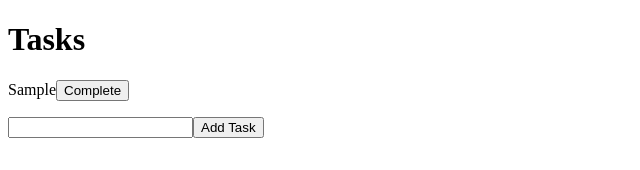
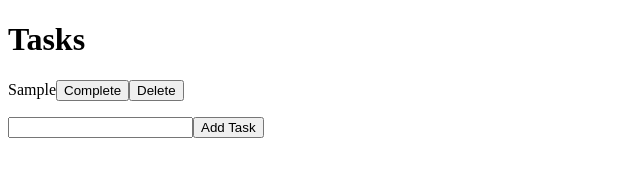
Before and after one commit to denitsadobreva/mini-tasks, a React (Vite) app: page / in a window 1280 px wide. Both pictures are taken after typing "Sample" into the empty fields and a click on the button "Add Task". Shown: the top 170 px of the page, without its empty margins (0-640 px from the left). Built offline with nearby package versions, Linux system fonts and the light colour scheme; no server answers.

Commit message:
handle delete

```diff
--- a/src/components/TaskItem.jsx
+++ b/src/components/TaskItem.jsx
@@ -1,9 +1,10 @@
-export default function TaskItem({ task, onToggleComplete }) {
+export default function TaskItem({ task, onToggleComplete, onDelete }) {
 
   return (
     <li>
       <span style={{ textDecoration: task.completed ? 'line-through' : 'none' }}>{task.title}</span>
       <button onClick={() => onToggleComplete(task.id)}>{task.completed ? 'Undo' : 'Complete'}</button>
+      <button onClick={() => onDelete(task.id)}>Delete</button>
     </li>
   )
 }
--- a/src/components/TaskList.jsx
+++ b/src/components/TaskList.jsx
@@ -1,11 +1,11 @@
 import TaskItem from './TaskItem';
 import styles from "./TaskList.module.css";
 
-export default function TaskList({ tasks, handleToggleComplete }) {
+export default function TaskList({ tasks, handleToggleComplete, handleDelete }) {
   return (
     <ul className={styles.list}>
       {tasks.map((task) => (
-        <TaskItem key={task.id} task={task} onToggleComplete={() => handleToggleComplete(task.id)} />
+        <TaskItem key={task.id} task={task} onToggleComplete={() => handleToggleComplete(task.id)} onDelete={() => handleDelete(task.id)} />
       ))}
     </ul>
   )
--- a/src/pages/Home.jsx
+++ b/src/pages/Home.jsx
@@ -26,10 +26,14 @@ export default function Home() {
     setTasks((prevTasks) => prevTasks.map((task) => task.id === id ? { ...task, completed: !task.completed } : task));
   }
 
+  const handleDelete = (id) => {
+    setTasks(prevTasks => prevTasks.filter(task => task.id !== id))
+  }
+
   return (
     <div>
         <h1>Tasks</h1>
-        <TaskList tasks={tasks} handleToggleComplete={handleToggleComplete} />
+        <TaskList tasks={tasks} handleToggleComplete={handleToggleComplete} handleDelete={handleDelete} />
         <AddTaskForm onAddTask={handleAddTask} />
     </div>
   )
```
